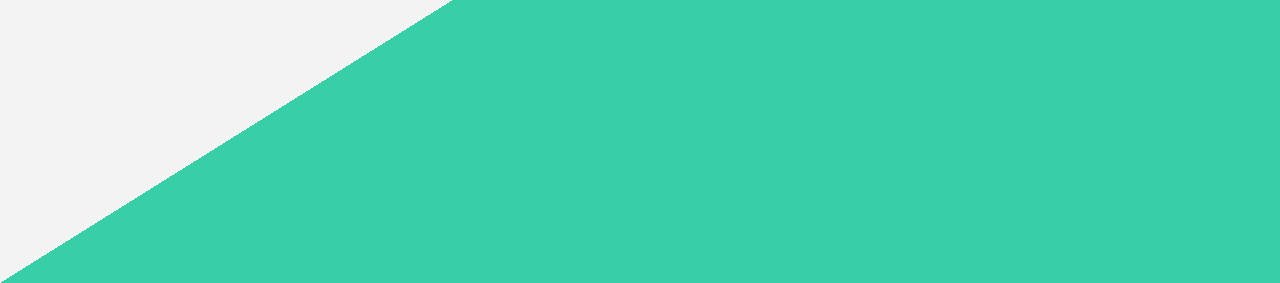
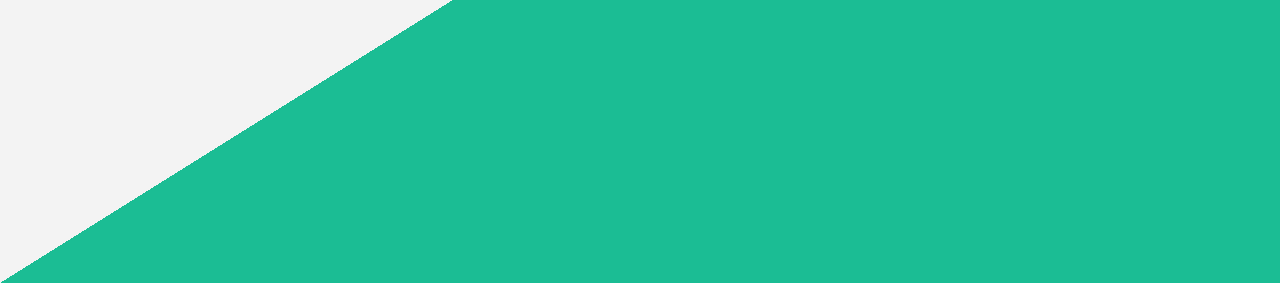
Before and after one commit to Nuzairb/-100DaysOfCode_R4, a plain HTML site: page Day1/index.html in a window 1280 px wide. Shown: the part 517-800 px from the top of the page. Drawn offline with Linux system fonts and the light colour scheme.

Commit message:
end day 1

```diff
--- a/Day1/assets/scss/_variables.scss
+++ b/Day1/assets/scss/_variables.scss
@@ -1,3 +1,3 @@
-$primary: #37cea8;
+$primary: #1bbd94;
 $dark: #171717;
 $light: #F3F3F3;
```
Also changed, not shown: Day1/assets/scss/main.css.
